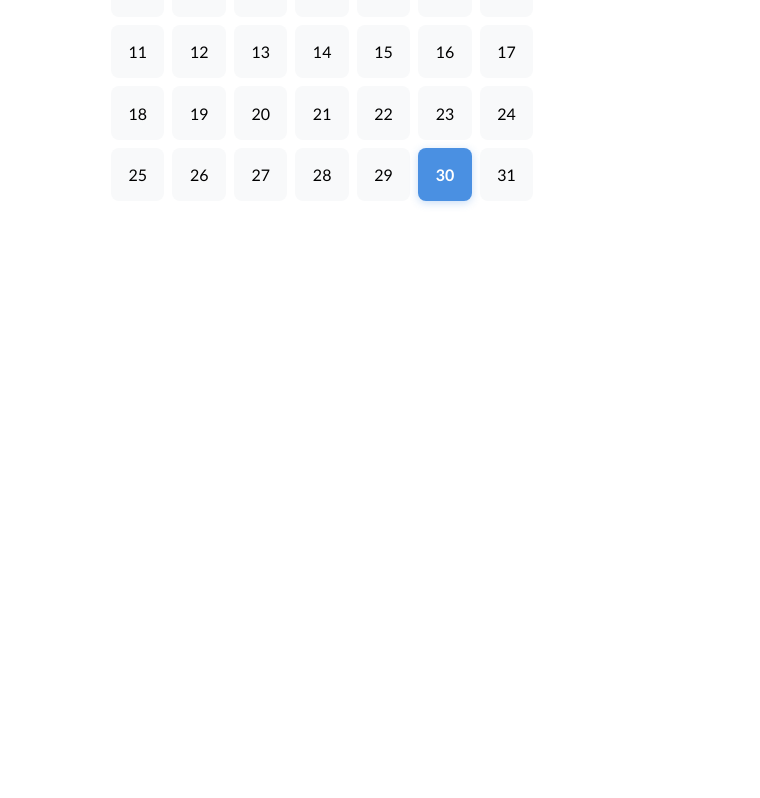
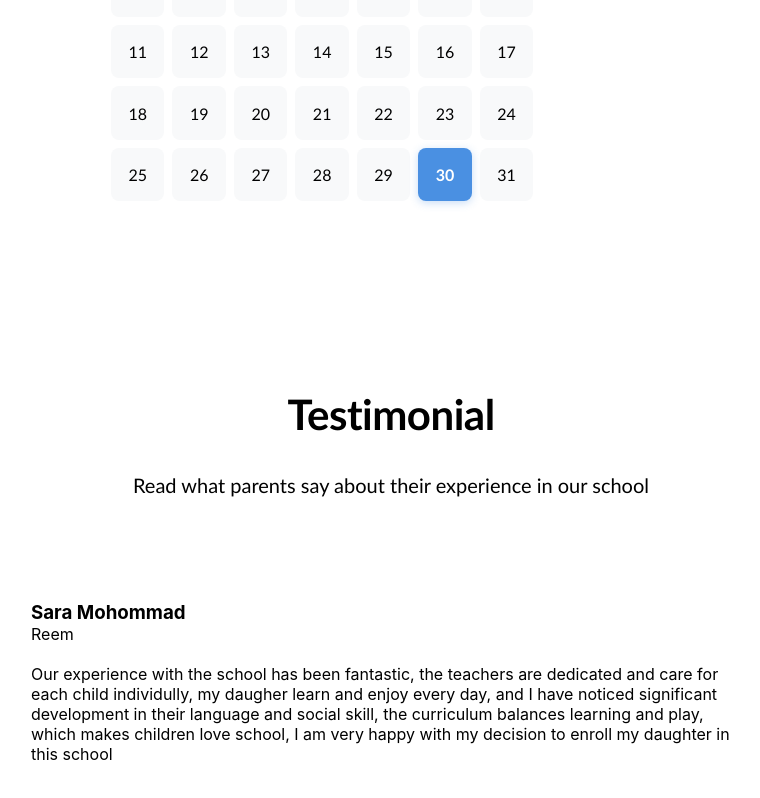
Before and after one commit to Aya-Darwish/Al-Bareem, a React (Create React App) app: page / in a window 1280 px wide. Shown: the part 3371-4169 px from the top of the page, without its empty margins (459-1219 px from the left). Before the commit the page ends 3612 px from the top, so only its background shows below. Built offline with nearby package versions, Linux system fonts and the light colour scheme.

Commit message:
Add testimonial

```diff
--- a/src/App.js
+++ b/src/App.js
@@ -5,6 +5,7 @@ import AboutUs from "./AboutUs.js";
 import Program from "./Program.js";
 import Gallery from './Gallery.js';
 import Event from './Event.js';
+import Testimonial from './Testimonial.js';
 export default function App(){
   return(
     <div>
@@ -14,6 +15,7 @@ export default function App(){
       <Program />
       <Gallery />
       <Event />
+      <Testimonial />
     </div>
   );
 }
```
